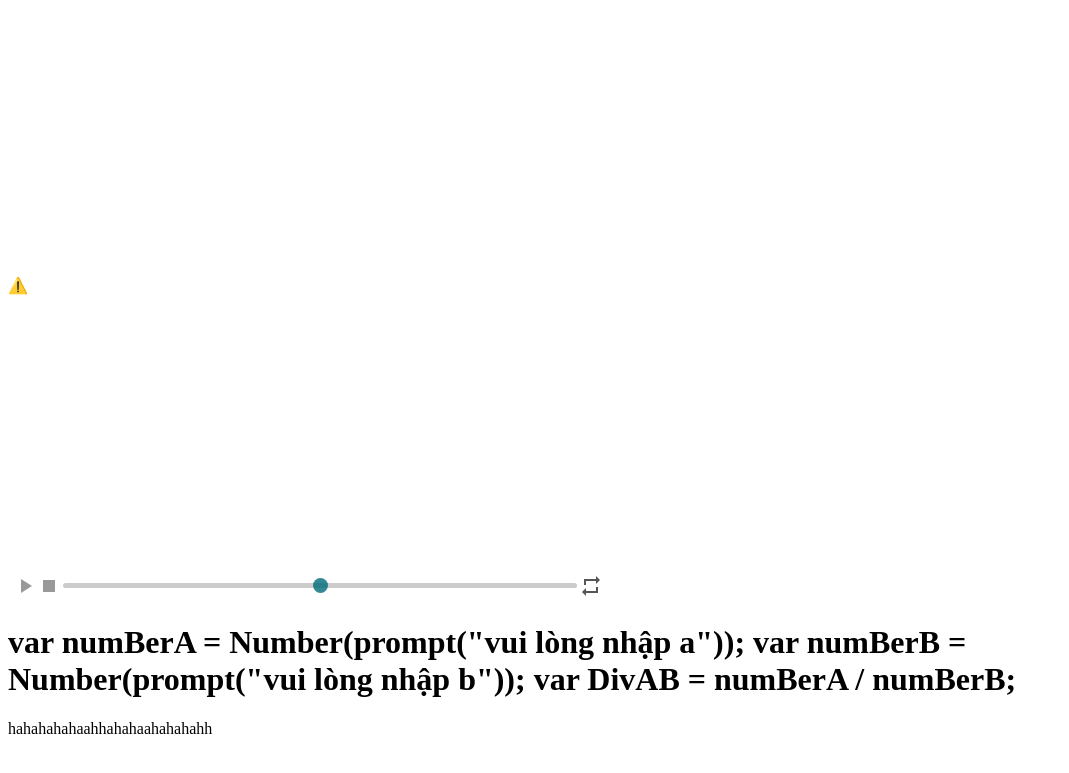
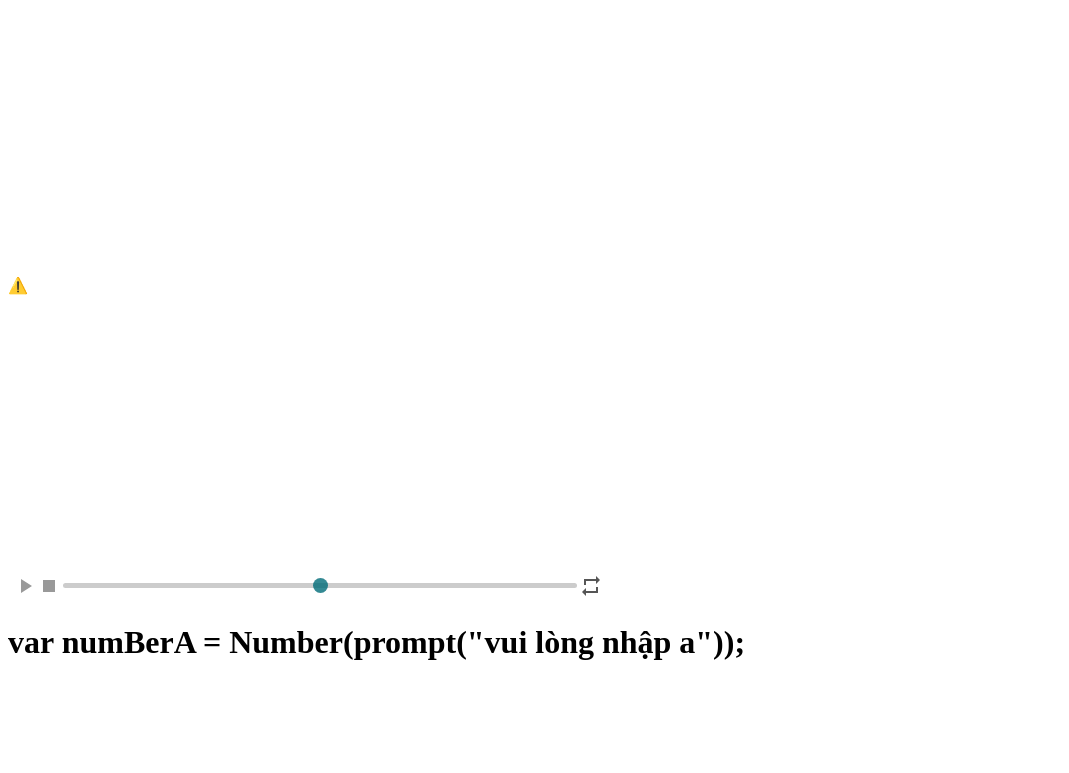
Before and after one commit to QuizMJD/FE_DAY_01, a plain HTML site: page First-js-app/item.html in a window 1280 px wide. Shown: the part 5-778 px from the top of the page, without its empty margins (0-1069 px from the left). Drawn offline with nearby package versions, Linux system fonts and the light colour scheme; no server answers.

Commit message:
Update item.html

```diff
--- a/First-js-app/item.html
+++ b/First-js-app/item.html
@@ -11,8 +11,6 @@
 <script src="https://unpkg.com/@lottiefiles/lottie-player@latest/dist/lottie-player.js"></script>
 <lottie-player src="https://assets1.lottiefiles.com/datafiles/HN7OcWNnoqje6iXIiZdWzKxvLIbfeCGTmvXmEm1h/data.json"  background="transparent"  speed="1"  style="width: 600px; height: 600px;"  loop controls autoplay></lottie-player>
 <h1>var numBerA = Number(prompt("vui lòng nhập a"));
-var numBerB = Number(prompt("vui lòng nhập b"));
-var DivAB = numBerA / numBerB;</h1>
-hahahahahaahhahahaahahahahh
+
 </body>
 </html>
```
